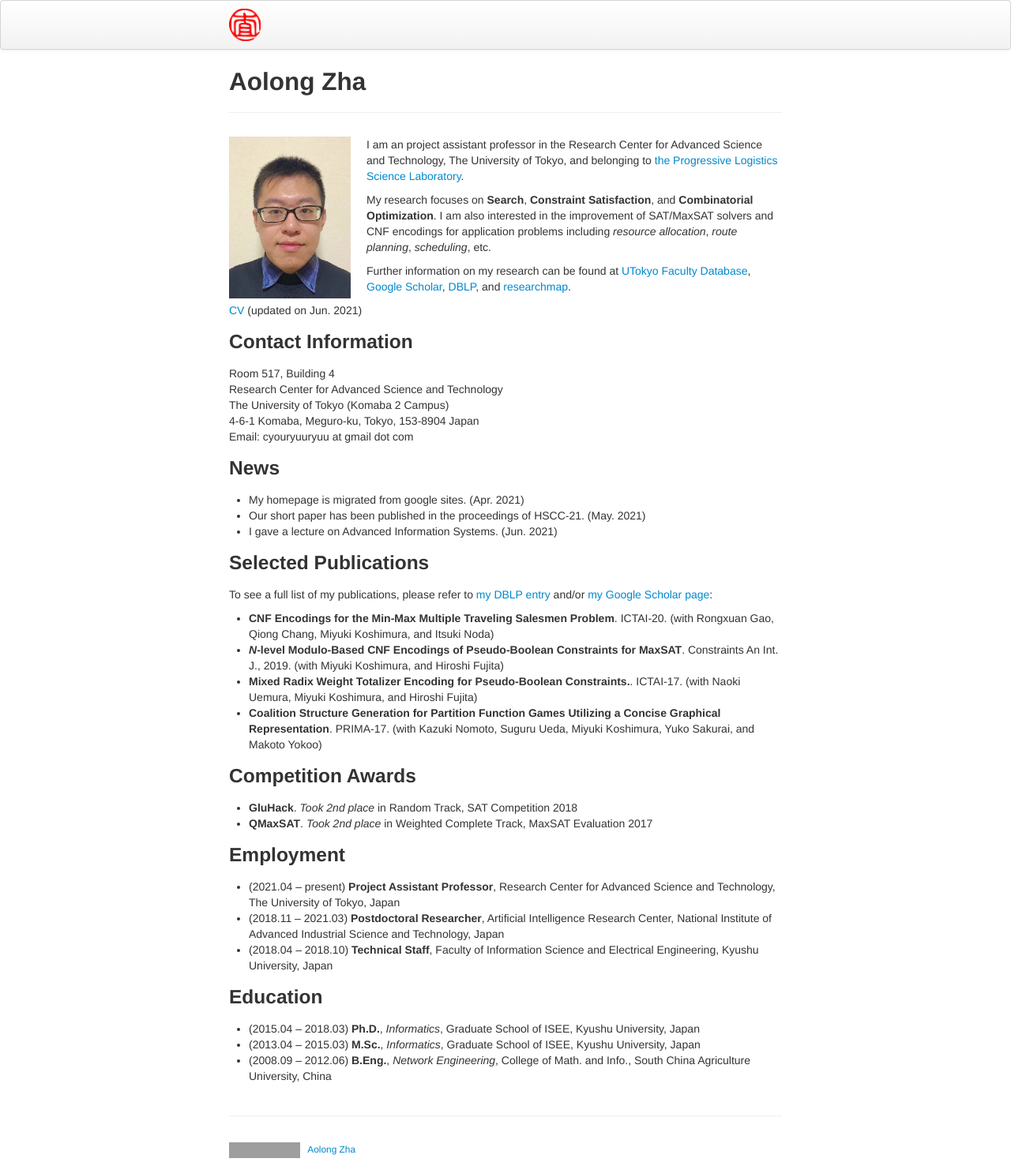
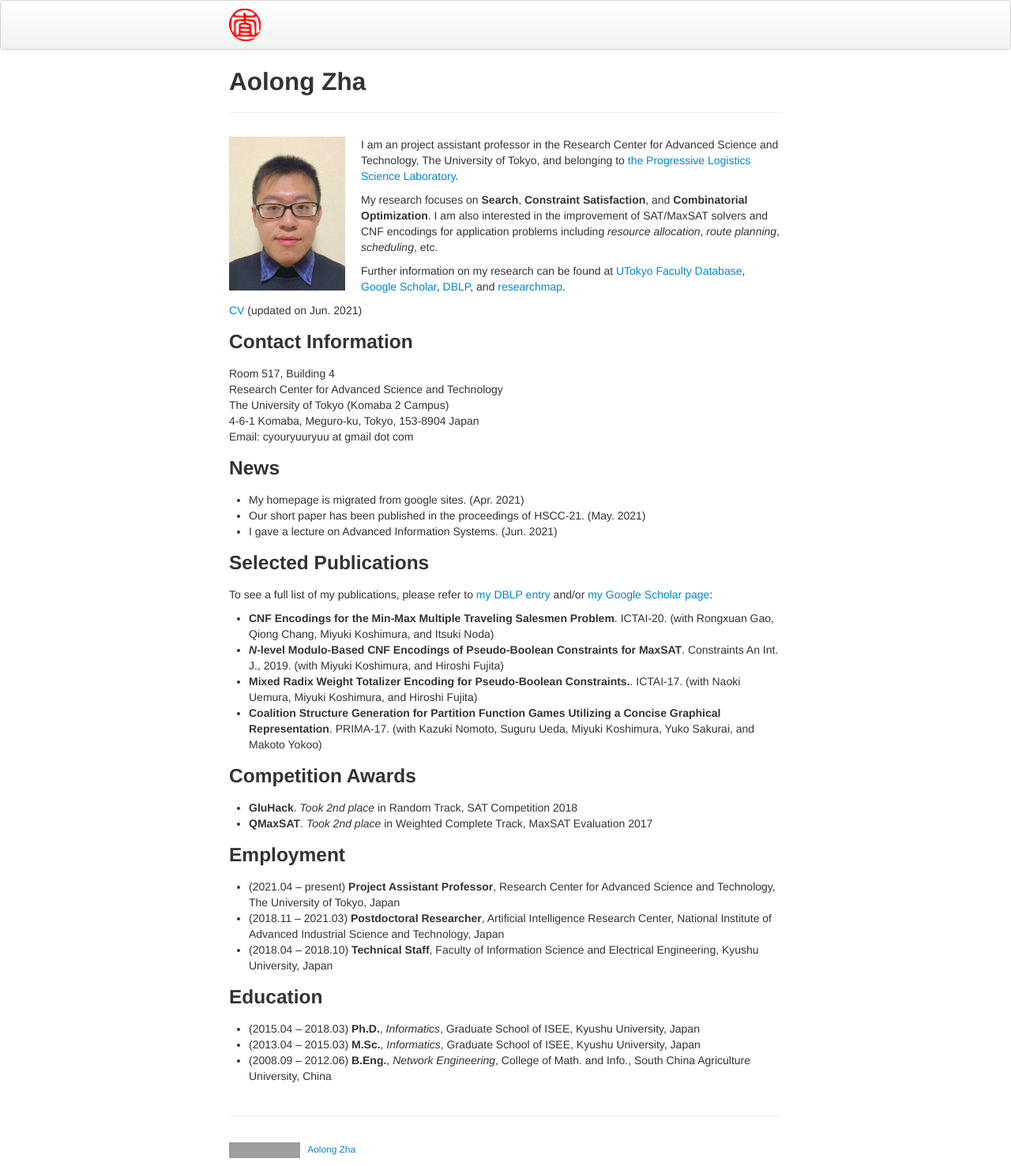
Before and after one commit to CyouRyuu/cyouryuu.github.io, a Jekyll site: the page built from index.md, in a window 1280 px wide. Shown: the whole page at 79% size. Built offline with Jekyll 4.4.1, drawn with Linux system fonts in a browser that asks for light colours; grey boxes are pictures that could not be loaded.

Commit message:
11th commit

```diff
--- a/index.md
+++ b/index.md
@@ -3,7 +3,7 @@ layout: page
 title: Aolong Zha
 ---
 
-<img style="float:left; width:22%; margin:0px 20px 0px 0px;" src="AolongZHA.jpg" />
+<img style="float:left; width:21%; margin:0px 20px 0px 0px;" src="AolongZHA.jpg" />
 I am an project assistant professor in
 the Research Center for Advanced Science and Technology, The University of Tokyo,
 and belonging to [the Progressive Logistics Science Laboratory](https://www.rcast.u-tokyo.ac.jp/en/research/progressive_logistic_Science.html).
```
Also changed, not shown: ReadMe.md.
